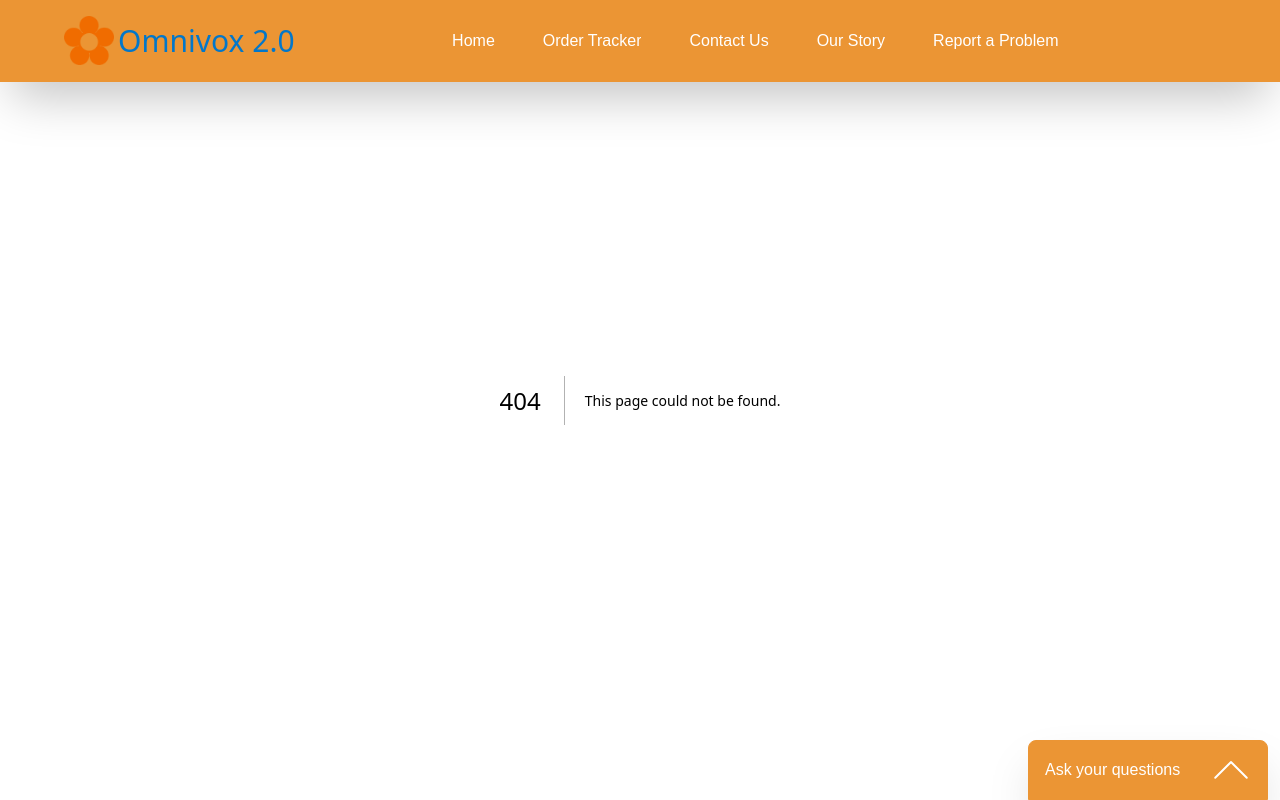
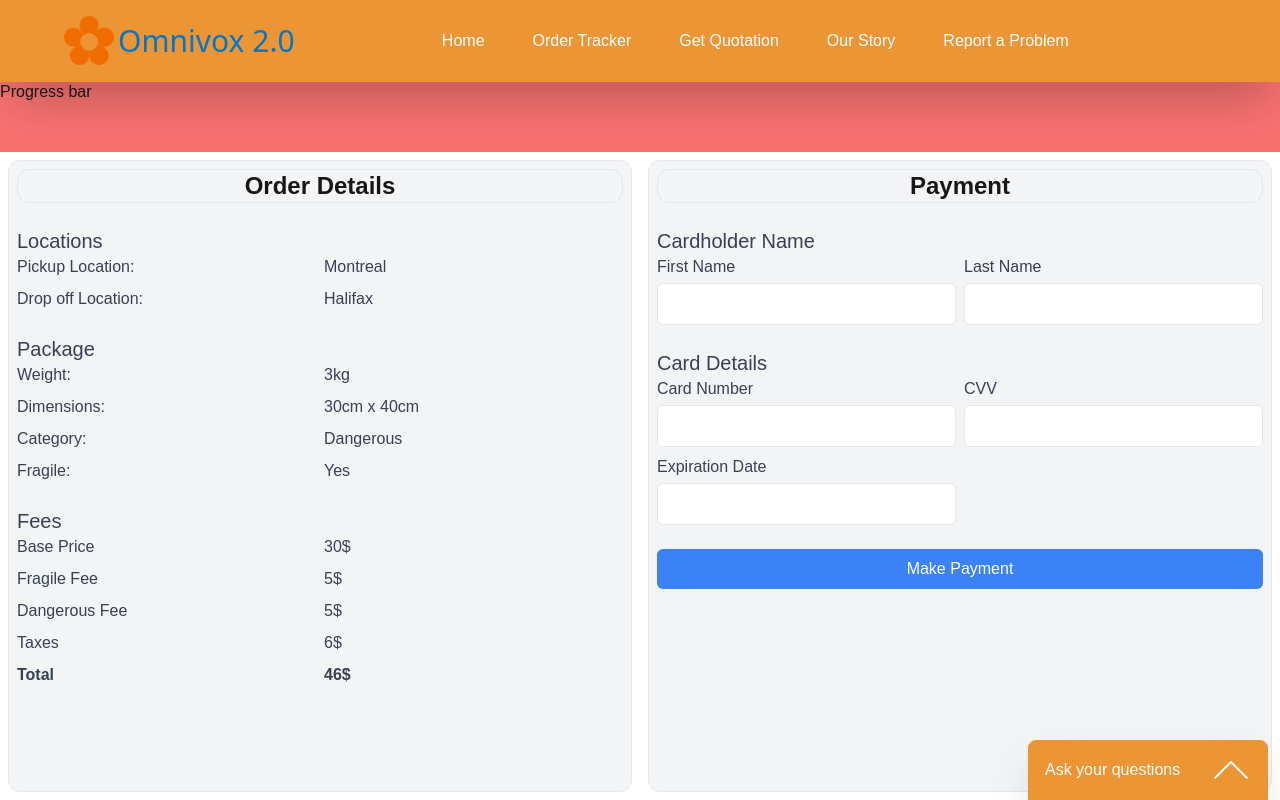
Before and after one commit to HragBankian/Package_Delivery_System, a Next.js app in the folder frontend/: page /order/payment in a window 1280 px wide. Before the commit this address had no page. Built offline with nearby package versions, Linux system fonts and the light colour scheme.

Commit message:
Started order service pages + payment page

```diff
--- /dev/null
+++ b/frontend/app/order/components/OrderDetails.tsx
@@ -0,0 +1,67 @@
+"use client";
+export default function PayementForm() {
+  return (
+    <div className="space-y-6 m-2 p-2 rounded-xl border border-3 bg-gray-100">
+      <h2 className="text-2xl font-bold mb-4 text-center rounded-xl border border-3">
+        Order Details
+      </h2>
+      <div>
+        <h3 className="block text-gray-700 text-xl dark:text-gray-300">
+          Locations
+        </h3>
+        <div className="grid grid-cols-2 gap-2">
+          <h4 className="block text-gray-700 dark:text-gray-300">
+            Pickup Location:
+          </h4>
+          <h4 className="block text-gray-700 dark:text-gray-300">Montreal</h4>
+          <h4 className="block text-gray-700 dark:text-gray-300">
+            Drop off Location:
+          </h4>
+          <h4 className="block text-gray-700 dark:text-gray-300">Halifax</h4>
+        </div>
+      </div>
+      <div>
+        <h3 className="block text-gray-700 text-xl dark:text-gray-300">
+          Package
+        </h3>
+        <div className="grid grid-cols-2 gap-2">
+          <h4 className="block text-gray-700 dark:text-gray-300">Weight:</h4>
+          <h4 className="block text-gray-700 dark:text-gray-300">3kg</h4>
+          <h4 className="block text-gray-700 dark:text-gray-300">
+            Dimensions:
+          </h4>
+          <h4 className="block text-gray-700 dark:text-gray-300">
+            30cm x 40cm
+          </h4>
+          <h4 className="block text-gray-700 dark:text-gray-300">Category:</h4>
+          <h4 className="block text-gray-700 dark:text-gray-300">Dangerous</h4>
+          <h4 className="block text-gray-700 dark:text-gray-300">Fragile:</h4>
+          <h4 className="block text-gray-700 dark:text-gray-300">Yes</h4>
+        </div>
+      </div>
+      <div>
+        <h3 className="block text-gray-700 text-xl dark:text-gray-300">Fees</h3>
+        <div className="grid grid-cols-2 gap-2">
+          <h4 className="block text-gray-700 dark:text-gray-300">Base Price</h4>
+          <h4 className="block text-gray-700 dark:text-gray-300">30$</h4>
+          <h4 className="block text-gray-700 dark:text-gray-300">
+            Fragile Fee
+          </h4>
+          <h4 className="block text-gray-700 dark:text-gray-300">5$</h4>
+          <h4 className="block text-gray-700 dark:text-gray-300">
+            Dangerous Fee
+          </h4>
+          <h4 className="block text-gray-700 dark:text-gray-300">5$</h4>
+          <h4 className="block text-gray-700 dark:text-gray-300">Taxes</h4>
+          <h4 className="block text-gray-700 dark:text-gray-300">6$</h4>
+          <h4 className="block font-bold text-gray-700 dark:text-gray-300">
+            Total
+          </h4>
+          <h4 className="block font-bold text-gray-700 dark:text-gray-300">
+            46$
+          </h4>
+        </div>
+      </div>
+    </div>
+  );
+}
--- /dev/null
+++ b/frontend/app/order/components/PaymentForm.tsx
@@ -0,0 +1,83 @@
+"use client";
+export default function PayementForm() {
+  return (
+    <form
+      onSubmit={() => null}
+      className="space-y-6 m-2 p-2 rounded-xl border border-3 bg-gray-100"
+    >
+      <h2 className="text-2xl font-bold mb-4 text-center rounded-xl border border-3">
+        Payment
+      </h2>
+      <div>
+        <h3 className="block text-gray-700 text-xl dark:text-gray-300">
+          Cardholder Name
+        </h3>
+        <div className="grid grid-cols-2 gap-2">
+          <div>
+            <label className="block text-gray-700 dark:text-gray-300">
+              First Name
+            </label>
+            <input
+              type="email"
+              required
+              className="mt-1 p-2 w-full border rounded-md focus:outline-none focus:ring focus:border-blue-300 dark:bg-gray-700 dark:text-gray-100 dark:border-gray-600"
+            />
+          </div>
+          <div>
+            <label className="block text-gray-700 dark:text-gray-300">
+              Last Name
+            </label>
+            <input
+              type="email"
+              required
+              className="mt-1 p-2 w-full border rounded-md focus:outline-none focus:ring focus:border-blue-300 dark:bg-gray-700 dark:text-gray-100 dark:border-gray-600"
+            />
+          </div>
+        </div>
+      </div>
+      <div>
+        <h3 className="block text-gray-700 text-xl dark:text-gray-300">
+          Card Details
+        </h3>
+        <div className="grid grid-cols-2 gap-2">
+          <div>
+            <label className="block text-gray-700 dark:text-gray-300">
+              Card Number
+            </label>
+            <input
+              type="email"
+              required
+              className="mt-1 p-2 w-full border rounded-md focus:outline-none focus:ring focus:border-blue-300 dark:bg-gray-700 dark:text-gray-100 dark:border-gray-600"
+            />
+          </div>
+          <div>
+            <label className="block text-gray-700 dark:text-gray-300">
+              CVV
+            </label>
+            <input
+              type="email"
+              required
+              className="mt-1 p-2 w-full border rounded-md focus:outline-none focus:ring focus:border-blue-300 dark:bg-gray-700 dark:text-gray-100 dark:border-gray-600"
+            />
+          </div>
+          <div>
+            <label className="block text-gray-700 dark:text-gray-300">
+              Expiration Date
+            </label>
+            <input
+              type="email"
+              required
+              className="mt-1 p-2 w-full border rounded-md focus:outline-none focus:ring focus:border-blue-300 dark:bg-gray-700 dark:text-gray-100 dark:border-gray-600"
+            />
+          </div>
+        </div>
+      </div>
+      <button
+        type="submit"
+        className="w-full py-2 bg-blue-500 text-white rounded-md hover:bg-blue-600 focus:outline-none focus:ring focus:ring-blue-300"
+      >
+        Make Payment
+      </button>
+    </form>
+  );
+}
--- /dev/null
+++ b/frontend/app/order/layout.tsx
@@ -0,0 +1,15 @@
+export default function RootLayout({
+  children,
+}: Readonly<{
+  children: React.ReactNode;
+}>) {
+  return (
+    <div>
+      <div></div>
+      <div className="grid grid-rows-[10%] min-h-screen pt-20">
+        <div className="bg-red-400">Progress bar</div>
+        <div className="grid grid-cols-2">{children}</div>
+      </div>
+    </div>
+  );
+}
--- /dev/null
+++ b/frontend/app/order/page.tsx
@@ -0,0 +1,8 @@
+export default function Order() {
+  return (
+    <>
+      <div className="bg-red-300"></div>
+      <div className="bg-green-300"></div>
+    </>
+  );
+}
--- /dev/null
+++ b/frontend/app/order/payment/page.tsx
@@ -0,0 +1,11 @@
+import PayementForm from "@/app/order/components/PaymentForm";
+import OrderDetails from "../components/OrderDetails";
+
+export default function Order() {
+  return (
+    <>
+      <OrderDetails/>
+      <PayementForm />
+    </>
+  );
+}
--- a/frontend/components/navbar.tsx
+++ b/frontend/components/navbar.tsx
@@ -79,7 +79,7 @@ export default function Navbar() {
             className="font-roboto flex flex-row items-center truncate text-white transition duration-150 hover:text-omnivoxblue hover:ease-in-out"
             href={"/"}
           >
-            Contact Us
+            Get Quotation
           </Link>
           <Link
             className="font-roboto flex flex-row items-center truncate text-white transition duration-150 hover:text-omnivoxblue hover:ease-in-out"
```
